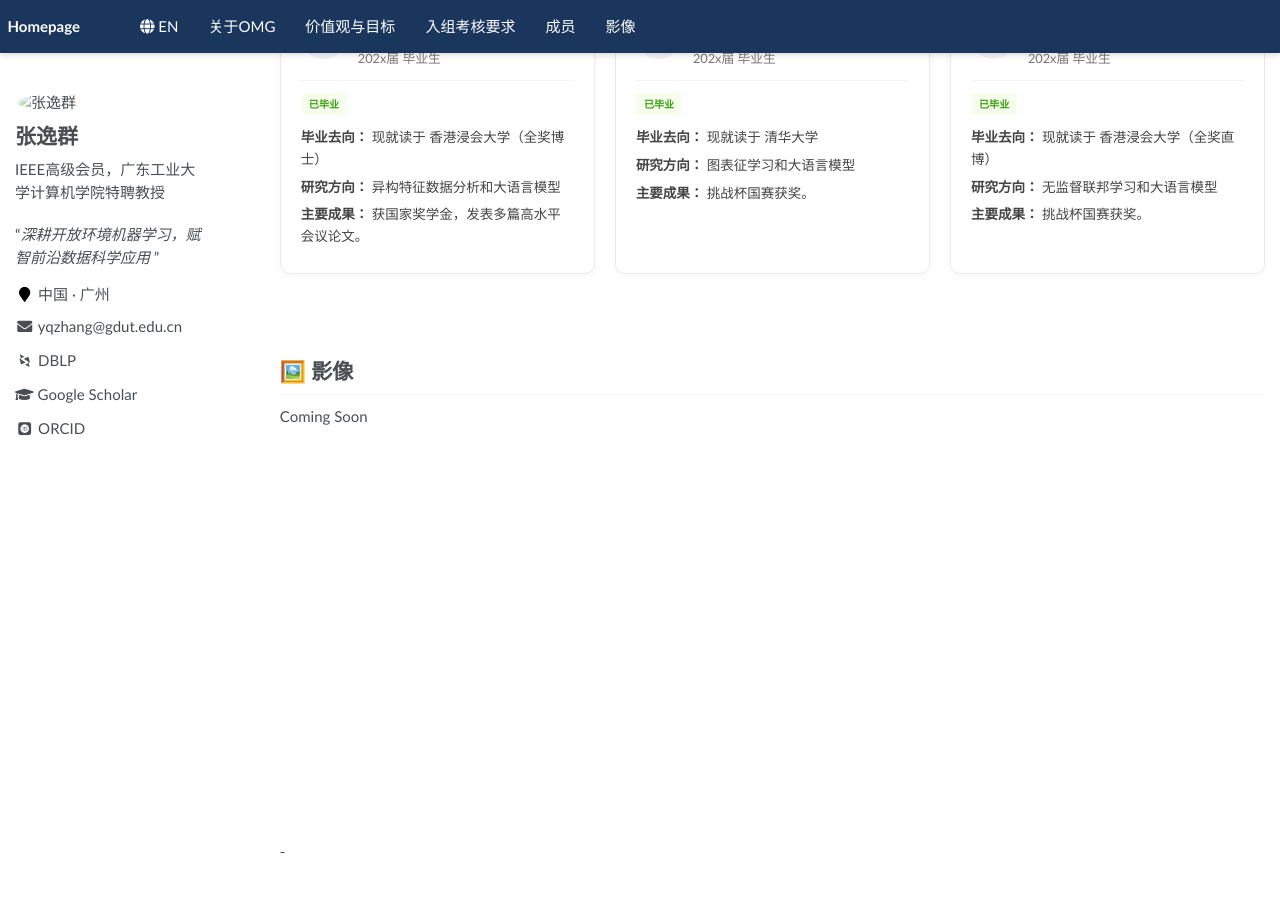
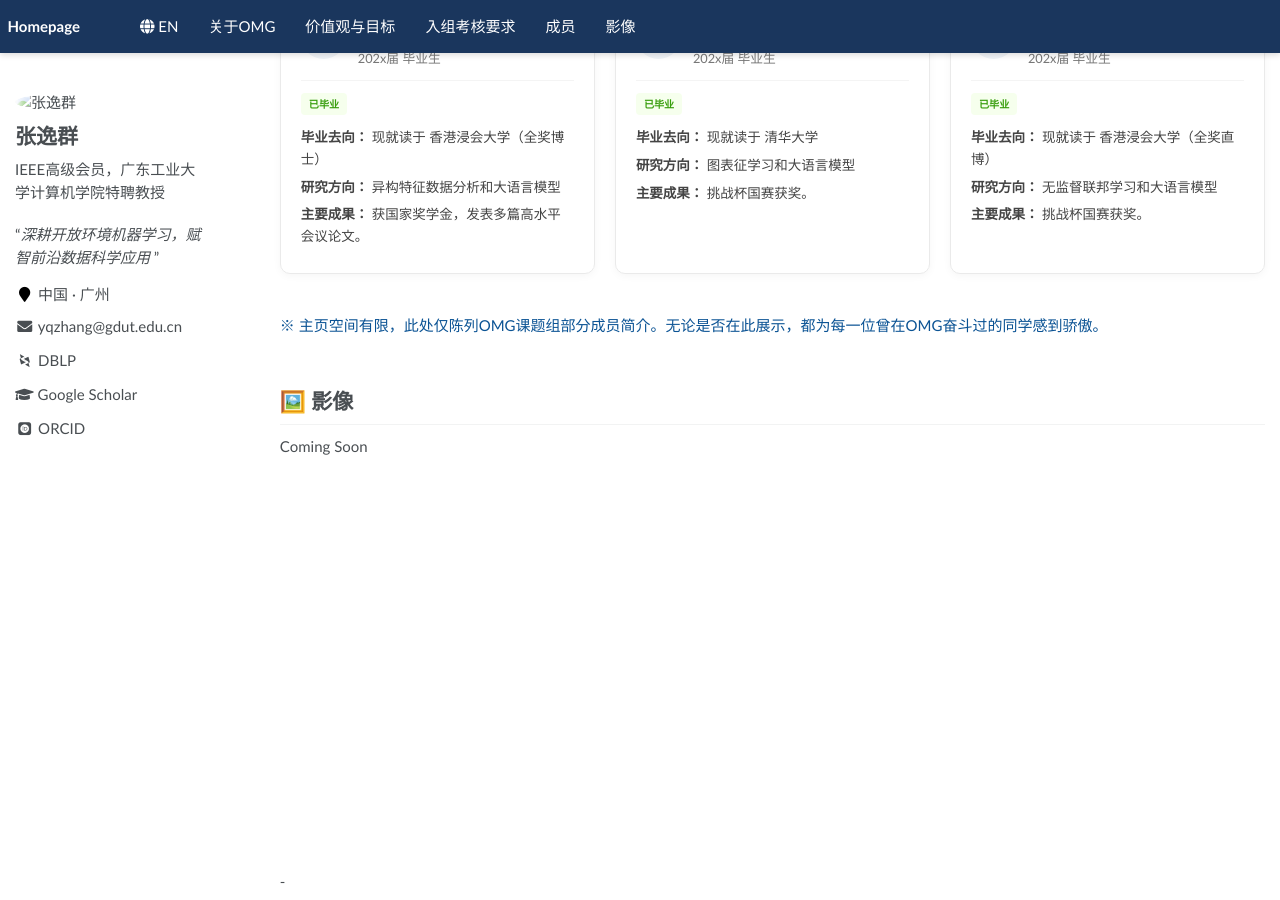
Before and after one commit to yqzhang-Zz/zh-OMG, a Jekyll site: the page built from _pages/about.md, in a window 1280 px wide and 900 px high, scrolled down 2550 px. Built offline with Jekyll 4.4.1, drawn with Linux system fonts in a browser that asks for light colours; some web fonts are replaced; before the commit the page ends 3420 px from its top, so only the background shows below that.

Commit message:
Update about.md

```diff
--- a/_pages/about.md
+++ b/_pages/about.md
@@ -288,6 +288,7 @@ OMG具体研究方向可参考本人主页所列论文和科研课题。组内**
 
 </div>
 
+<span style="color: #0b5394"> ※ 主页空间有限，此处仅陈列OMG课题组部分成员简介。无论是否在此展示，都为每一位曾在OMG奋斗过的同学感到骄傲。</span>
 
 <span class='anchor' id='OMG-album'></span>
 <br>
```
